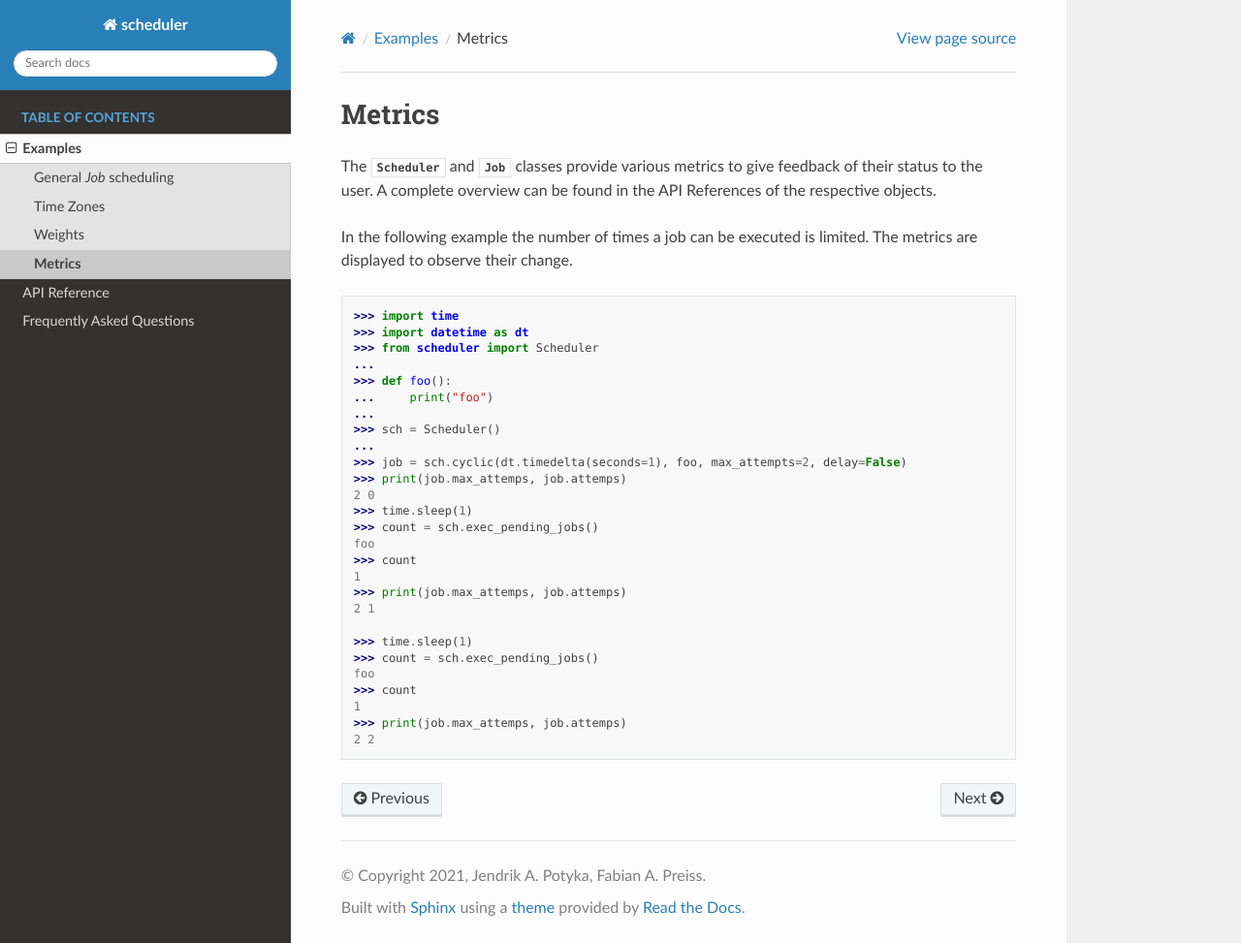
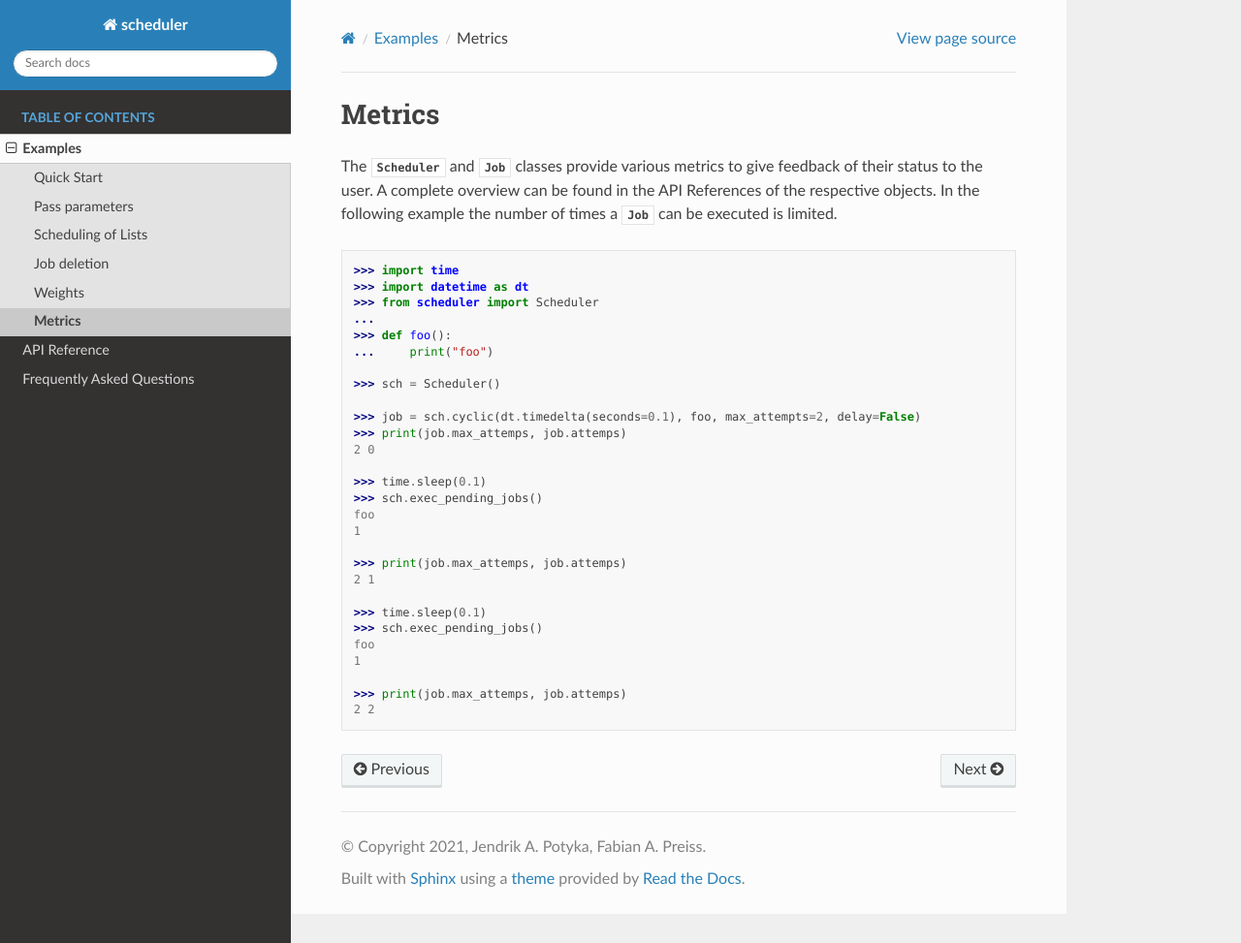
Before and after one commit to DigonIO/scheduler, a Sphinx documentation site: the page built from doc/examples/metrics.rst, in a window 1280 px wide and 973 px high. Shown: the whole window at 97% size. Built offline with Sphinx 7.4.7 and the Read the Docs theme 2.0.0, drawn with Linux system fonts in a browser that asks for light colours.

Commit message:
revision and adding of doc examples

```diff
--- a/doc/examples.rst
+++ b/doc/examples.rst
@@ -5,7 +5,9 @@ Examples
     :maxdepth: 2
     :caption: Table of Contents
 
-    examples/general_job_scheduling
-    examples/timezones
+    examples/quick_start
+    examples/params
+    examples/list_scheduling
+    examples/job_deletion
     examples/weights
     examples/metrics
--- a/doc/examples/metrics.rst
+++ b/doc/examples/metrics.rst
@@ -4,10 +4,7 @@ Metrics
 The :class:`~scheduler.core.Scheduler` and :class:`~scheduler.job.Job` classes
 provide various metrics to give feedback of their status to the user.
 A complete overview can be found in the API References of the respective objects.
-
-
-In the following example the number of times a job can be executed is limited.
-The metrics are displayed to observe their change.
+In the following example the number of times a :class:`~scheduler.job.Job` can be executed is limited.
 
 .. code-block:: pycon
 
@@ -17,24 +14,25 @@ The metrics are displayed to observe their change.
     ...
     >>> def foo():
     ...     print("foo")
-    ...
+
     >>> sch = Scheduler()
-    ...
-    >>> job = sch.cyclic(dt.timedelta(seconds=1), foo, max_attempts=2, delay=False)
+
+    >>> job = sch.cyclic(dt.timedelta(seconds=0.1), foo, max_attempts=2, delay=False)
     >>> print(job.max_attemps, job.attemps)
     2 0
-    >>> time.sleep(1)
-    >>> count = sch.exec_pending_jobs()
+
+    >>> time.sleep(0.1)
+    >>> sch.exec_pending_jobs()
     foo
-    >>> count
     1
+
     >>> print(job.max_attemps, job.attemps)
     2 1
 
-    >>> time.sleep(1)
-    >>> count = sch.exec_pending_jobs()
+    >>> time.sleep(0.1)
+    >>> sch.exec_pending_jobs()
     foo
-    >>> count
     1
+
     >>> print(job.max_attemps, job.attemps)
     2 2
```
Also changed, not shown: README.md (+1 -1 lines), doc/examples/job_deletion.rst (added, +39 -0 lines), doc/examples/list_scheduling.rst (added, +26 -0 lines), doc/examples/params.rst (added, +28 -0 lines), doc/examples/quick_start.rst (renamed from doc/examples/general_job_scheduling.rst, +2 -10 lines), doc/examples/weights.rst (+14 -14 lines).
